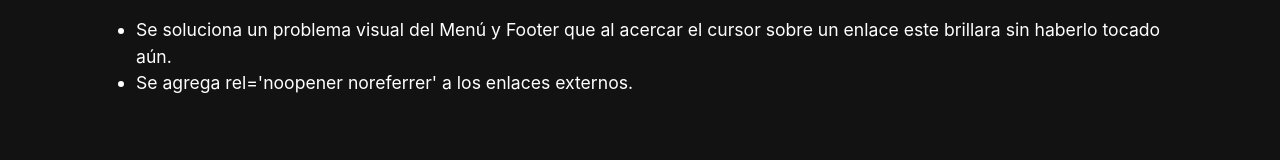
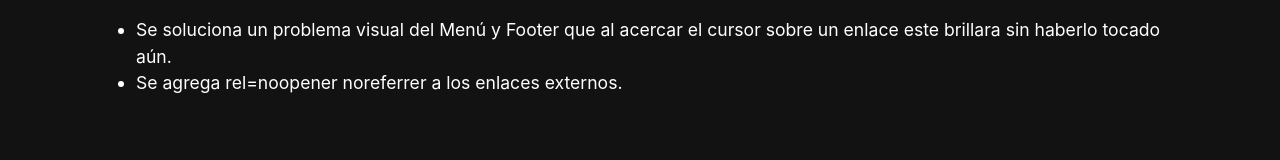
Before and after one commit to Alfacoy/D-Portafolio, a Next.js app: page /changelog in a window 1280 px wide. Shown: the part 736-896 px from the top of the page. Built offline with nearby package versions, Linux system fonts and the light colour scheme.

Commit message:
[Fix] ???

```diff
--- a/pages/changelog.jsx
+++ b/pages/changelog.jsx
@@ -31,7 +31,7 @@ export default function Home() {
                     <h4>Solucionado</h4>
                     <ul>
                         <li>Se soluciona un problema visual del Menú y Footer que al acercar el cursor sobre un enlace este brillara sin haberlo tocado aún.</li>
-                        <li>Se agrega rel='noopener noreferrer' a los enlaces externos.</li>
+                        <li>Se agrega rel=noopener noreferrer a los enlaces externos.</li>
                     </ul>
                 </section>
             </article>
```
